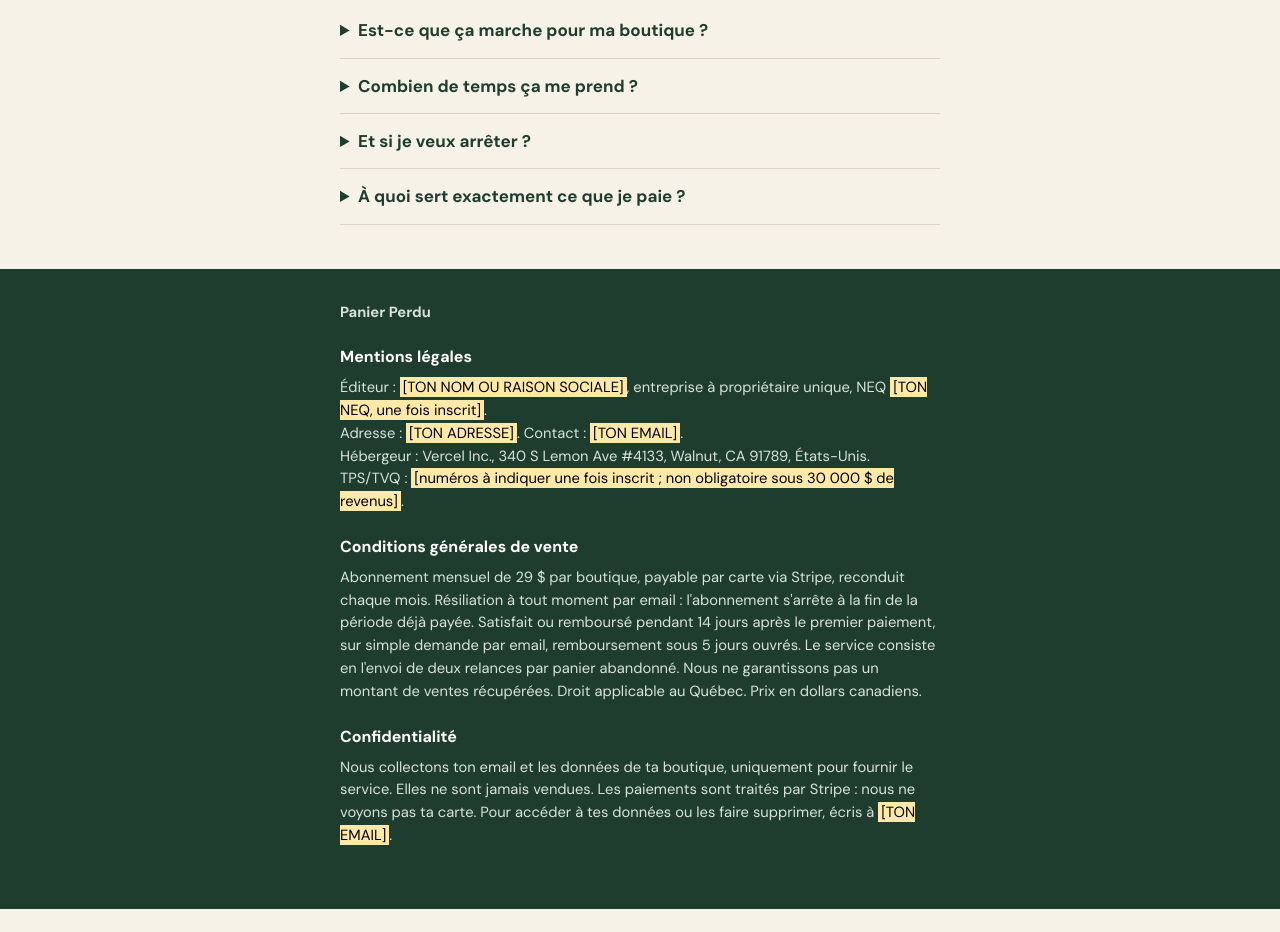
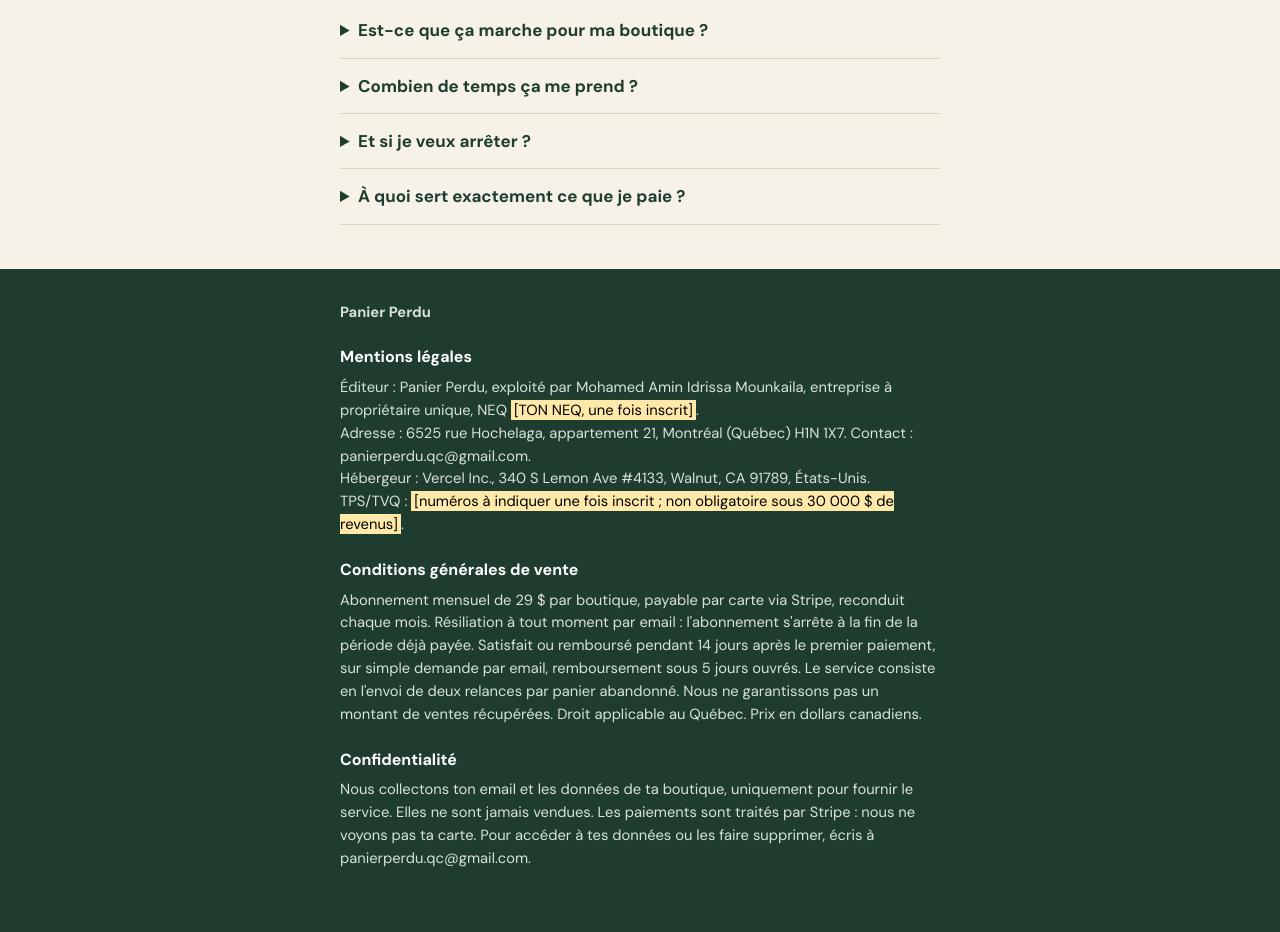
Before and after one commit to mohamedpanierperdu/Panier-perdu, a plain HTML site: page index.html in a window 1280 px wide. Shown: the part 2364-3296 px from the top of the page. Before the commit the page ends 3273 px from the top, so only its background shows below. Drawn offline with Linux system fonts and the light colour scheme.

Commit message:
Add files via upload

```diff
--- a/index.html
+++ b/index.html
@@ -128,8 +128,8 @@ footer h3{color:#fff;font-size:1rem;margin:22px 0 6px}
   <div class="wrap">
     <strong>Panier Perdu</strong>
     <h3>Mentions légales</h3>
-    <p>Éditeur : <span class="todo">[TON NOM OU RAISON SOCIALE]</span>, entreprise à propriétaire unique, NEQ <span class="todo">[TON NEQ, une fois inscrit]</span>.<br>
-    Adresse : <span class="todo">[TON ADRESSE]</span>. Contact : <span class="todo">[TON EMAIL]</span>.<br>
+    <p>Éditeur : Panier Perdu, exploité par Mohamed Amin Idrissa Mounkaila, entreprise à propriétaire unique, NEQ <span class="todo">[TON NEQ, une fois inscrit]</span>.<br>
+    Adresse : 6525 rue Hochelaga, appartement 21, Montréal (Québec) H1N 1X7. Contact : panierperdu.qc@gmail.com.<br>
     Hébergeur : Vercel Inc., 340 S Lemon Ave #4133, Walnut, CA 91789, États-Unis.<br>
     TPS/TVQ : <span class="todo">[numéros à indiquer une fois inscrit ; non obligatoire sous 30 000 $ de revenus]</span>.</p>
 
@@ -137,7 +137,7 @@ footer h3{color:#fff;font-size:1rem;margin:22px 0 6px}
     <p>Abonnement mensuel de 29 $ par boutique, payable par carte via Stripe, reconduit chaque mois. Résiliation à tout moment par email : l'abonnement s'arrête à la fin de la période déjà payée. Satisfait ou remboursé pendant 14 jours après le premier paiement, sur simple demande par email, remboursement sous 5 jours ouvrés. Le service consiste en l'envoi de deux relances par panier abandonné. Nous ne garantissons pas un montant de ventes récupérées. Droit applicable au Québec. Prix en dollars canadiens.</p>
 
     <h3>Confidentialité</h3>
-    <p>Nous collectons ton email et les données de ta boutique, uniquement pour fournir le service. Elles ne sont jamais vendues. Les paiements sont traités par Stripe : nous ne voyons pas ta carte. Pour accéder à tes données ou les faire supprimer, écris à <span class="todo">[TON EMAIL]</span>.</p>
+    <p>Nous collectons ton email et les données de ta boutique, uniquement pour fournir le service. Elles ne sont jamais vendues. Les paiements sont traités par Stripe : nous ne voyons pas ta carte. Pour accéder à tes données ou les faire supprimer, écris à panierperdu.qc@gmail.com.</p>
   </div>
 </footer>
 
```
